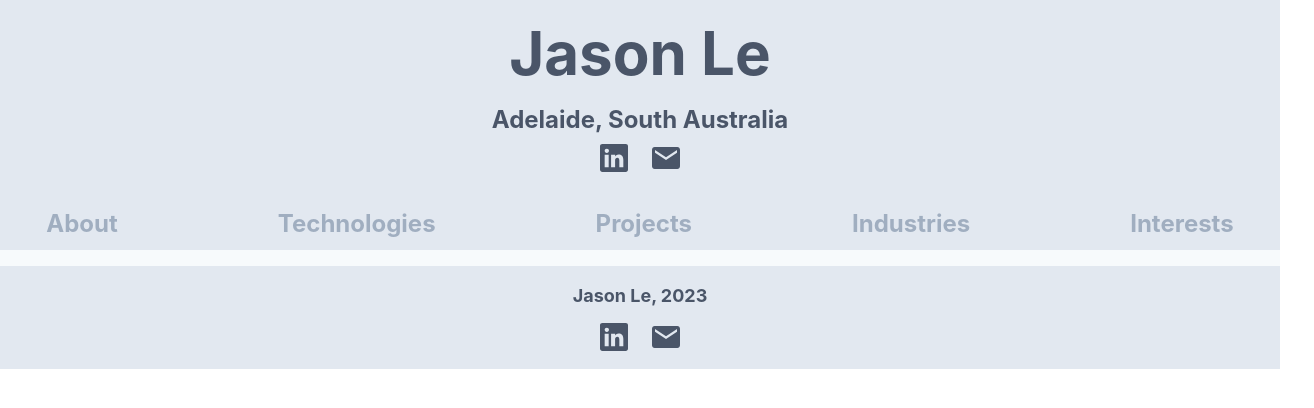
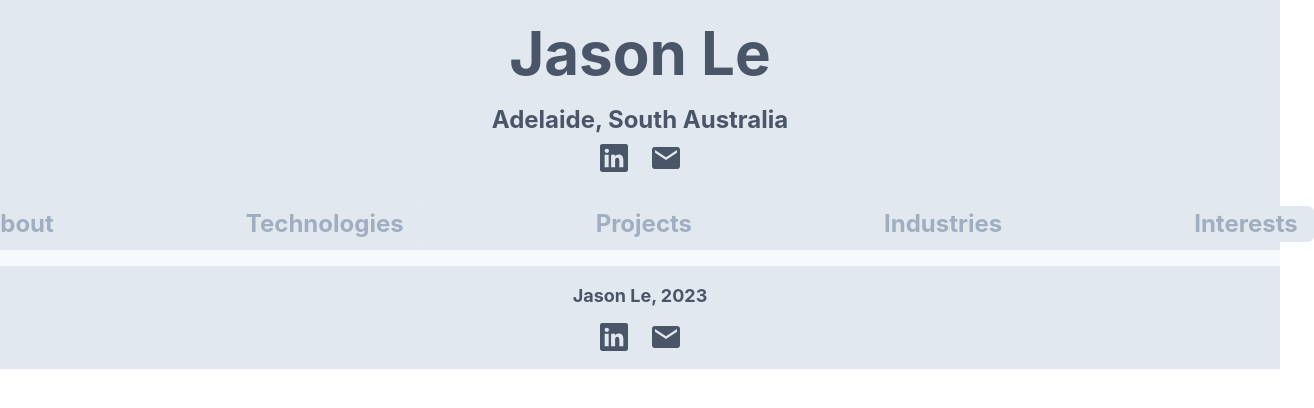
Before and after one commit to JasonLee0404/Resume, a React (Create React App) app: page / in a window 1280 px wide. Shown: the top 408 px of the page, 1314 px wide, since content can reach past the window. Built offline with nearby package versions, Linux system fonts and the light colour scheme.

Commit message:
added _hover effects

```diff
--- a/src/components/organisms/header.component.tsx
+++ b/src/components/organisms/header.component.tsx
@@ -14,7 +14,17 @@ const Header: React.FC<HeaderProps> = ( HeaderProps ) => {
                     <Center>
                         <HStack spacing={10}>
                             <VStack spacing={1}>
-                                <Text fontSize='6xl' fontWeight='bold' color='gray.600'>Jason Le</Text>
+                                <Link to='/about'>
+                                    <Box
+                                        pl={4}
+                                        pr={4}
+                                        borderRadius='md'
+                                        bg='gray.200'
+                                        _hover={{ bg: 'gray.500'}}
+                                    >
+                                        <Text fontSize='6xl' fontWeight='bold' color='gray.600' _hover={{ color:'white'}}>Jason Le</Text>
+                                    </Box>
+                                </Link>
                                 <Text fontSize='2xl' fontWeight='bold' color='gray.600'>Adelaide, South Australia</Text>
                                 <Box>
                                     <SocialMediaIcons/>
@@ -26,23 +36,63 @@ const Header: React.FC<HeaderProps> = ( HeaderProps ) => {
                     <Center>
                         <HStack spacing='10rem'>
                             <Link to='/about'>
-                                <Text fontSize='2xl' fontWeight='bold' color='gray.400'>About</Text>
+                                <Box
+                                    pl={4}
+                                    pr={4}
+                                    borderRadius='md'
+                                    bg='gray.200'
+                                    _hover={{ bg: 'gray.500'}}
+                                >
+                                    <Text fontSize='2xl' fontWeight='bold' color='gray.400' _hover={{ color:'white'}}>About</Text>
+                                </Box>
                             </Link>
 
                             <Link to='/technologies'>
-                                <Text fontSize='2xl' fontWeight='bold' color='gray.400'>Technologies</Text>
+                            <Box
+                                    pl={4}
+                                    pr={4}
+                                    borderRadius='md'
+                                    bg='gray.200'
+                                    _hover={{ bg: 'gray.500'}}
+                                >
+                                    <Text fontSize='2xl' fontWeight='bold' color='gray.400' _hover={{ color:'white'}}>Technologies</Text>
+                                </Box>
                             </Link>
 
                             <Link to='/projects'>
-                                <Text fontSize='2xl' fontWeight='bold' color='gray.400'>Projects</Text>
+                            <Box
+                                    pl={4}
+                                    pr={4}
+                                    borderRadius='md'
+                                    bg='gray.200'
+                                    _hover={{ bg: 'gray.500'}}
+                                >
+                                    <Text fontSize='2xl' fontWeight='bold' color='gray.400' _hover={{ color:'white'}}>Projects</Text>
+                                </Box>
                             </Link>
 
                             <Link to='/industries'>
-                                <Text fontSize='2xl' fontWeight='bold' color='gray.400'>Industries</Text>
+                            <Box
+                                    pl={4}
+                                    pr={4}
+                                    borderRadius='md'
+                                    bg='gray.200'
+                                    _hover={{ bg: 'gray.500'}}
+                                >
+                                    <Text fontSize='2xl' fontWeight='bold' color='gray.400' _hover={{ color:'white'}}>Industries</Text>
+                                </Box>
                             </Link>
 
                             <Link to='/interests'>
-                                <Text fontSize='2xl' fontWeight='bold' color='gray.400'>Interests</Text>
+                                <Box
+                                    pl={4}
+                                    pr={4}
+                                    borderRadius='md'
+                                    bg='gray.200'
+                                    _hover={{ bg: 'gray.500'}}
+                                >
+                                    <Text fontSize='2xl' fontWeight='bold' color='gray.400' _hover={{ color:'white'}}>Interests</Text>
+                                </Box>
                             </Link>
                         </HStack>
                     </Center>
```
